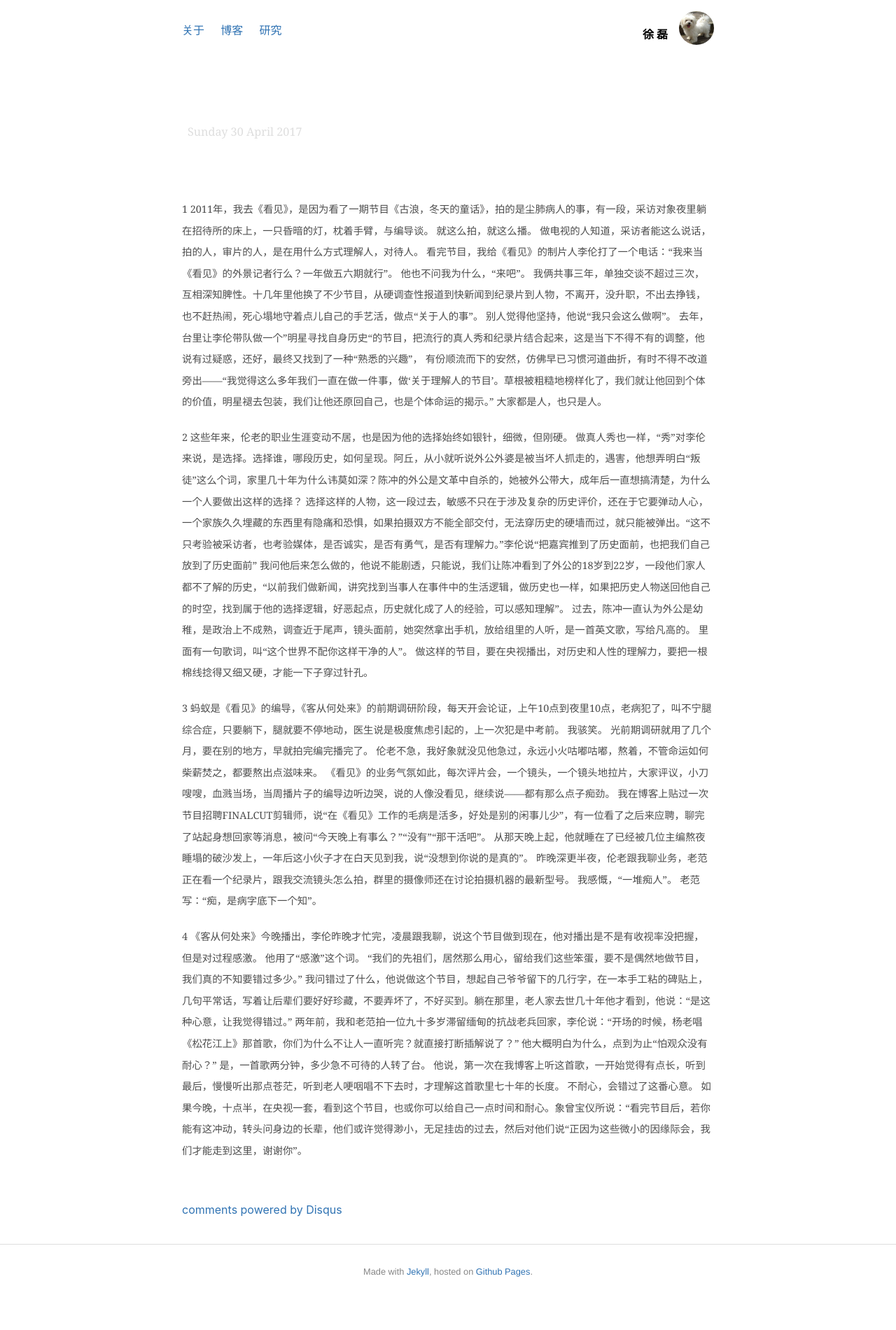
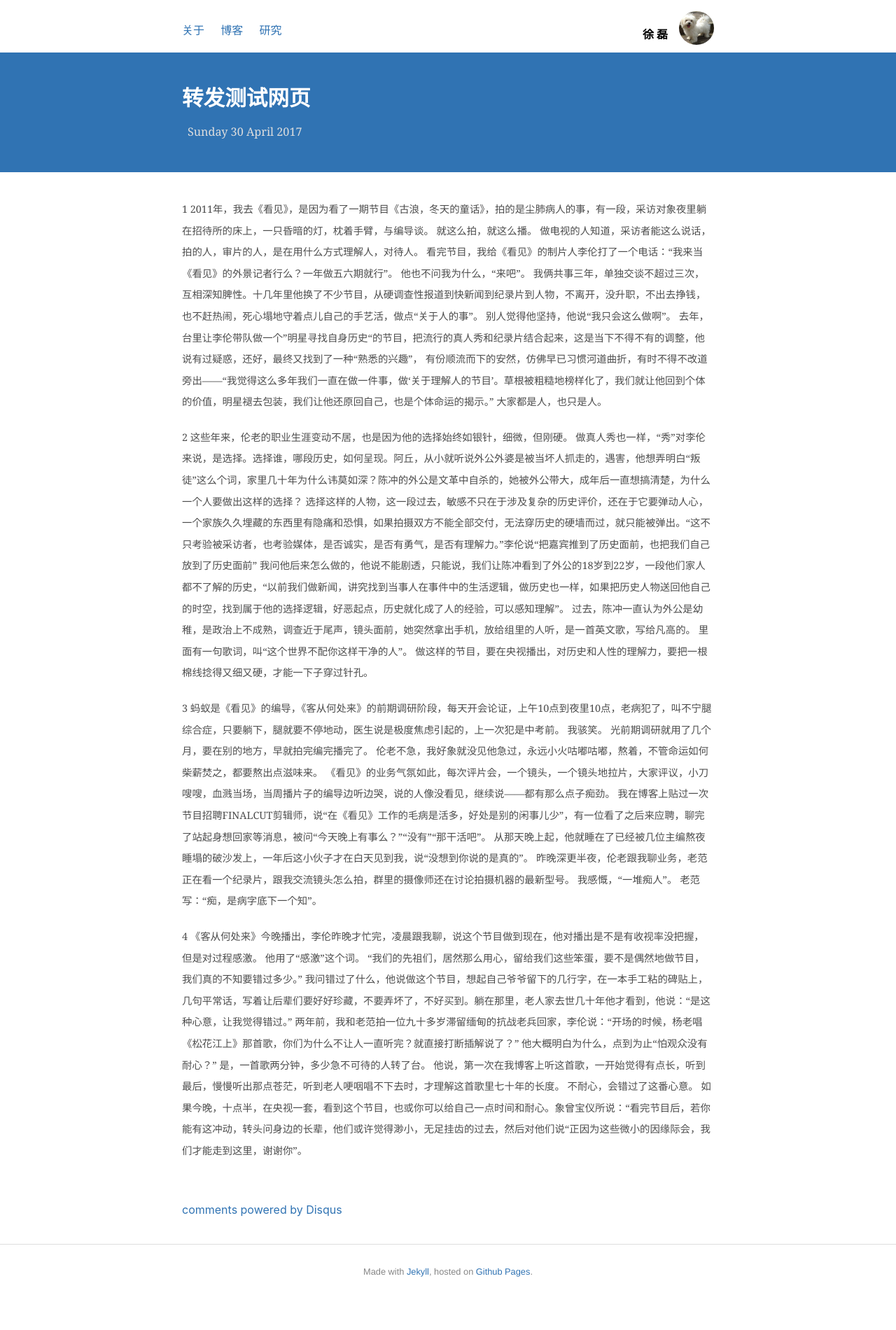
Before and after one commit to shirleysteve/1, a Jekyll site: the page built from _posts/2017-04-30-测试博客（转发柴静的文章）.md, in a window 1280 px wide. Shown: the whole page at 70% size. Built offline with Jekyll 4.4.1, drawn with Linux system fonts in a browser that asks for light colours; nearby versions of some CDN libraries; comment, search, counter and statistics services are not loaded.

Commit message:
Update site.css

```diff
--- a/css/site.css
+++ b/css/site.css
@@ -224,8 +224,7 @@ article .inner {
 }
 
 article {
-  /*background-color: #3073b3;*/
-  background-color: white;
+  background-color: #3073b3;
 }
 
 article .post {
```
